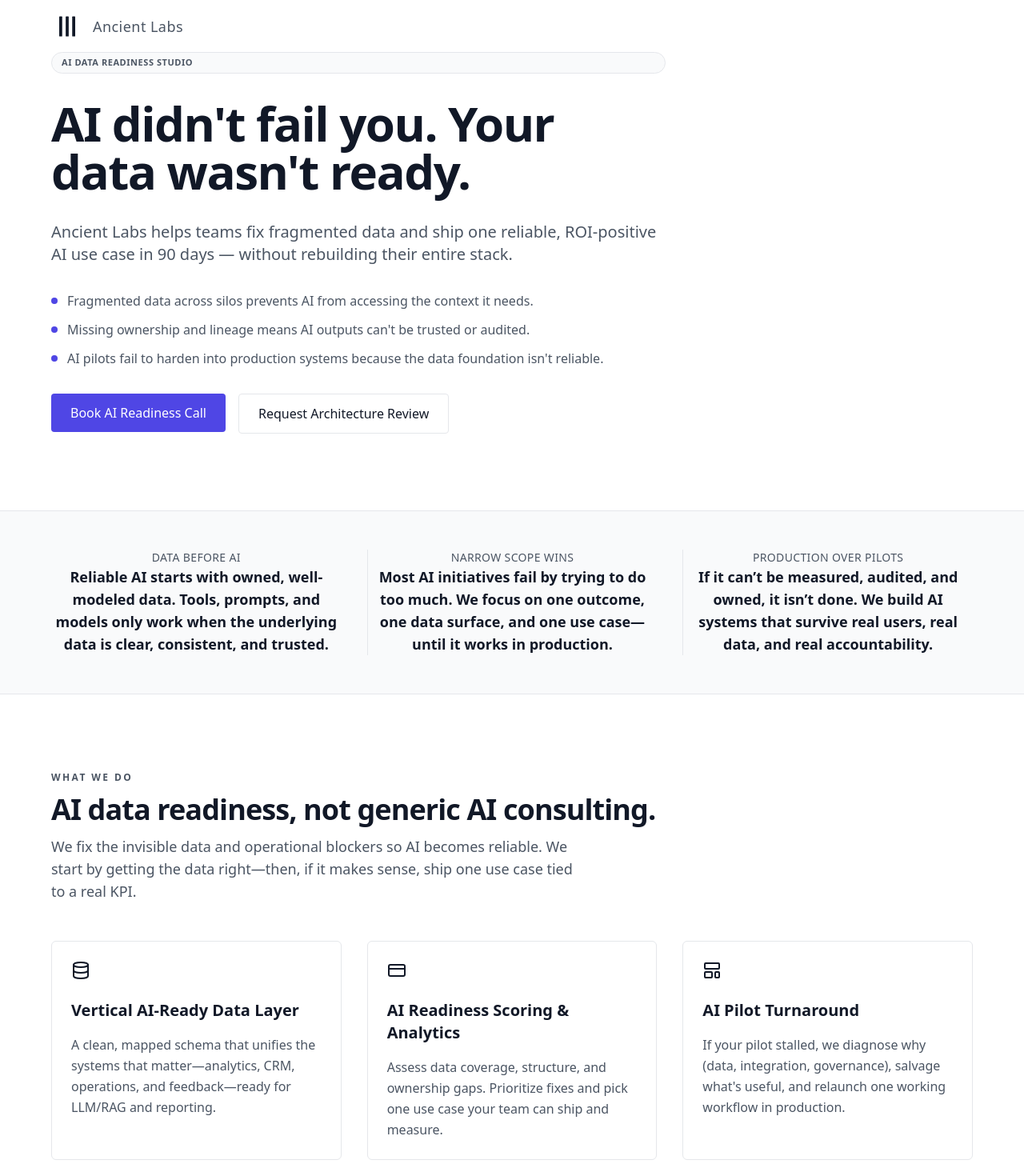
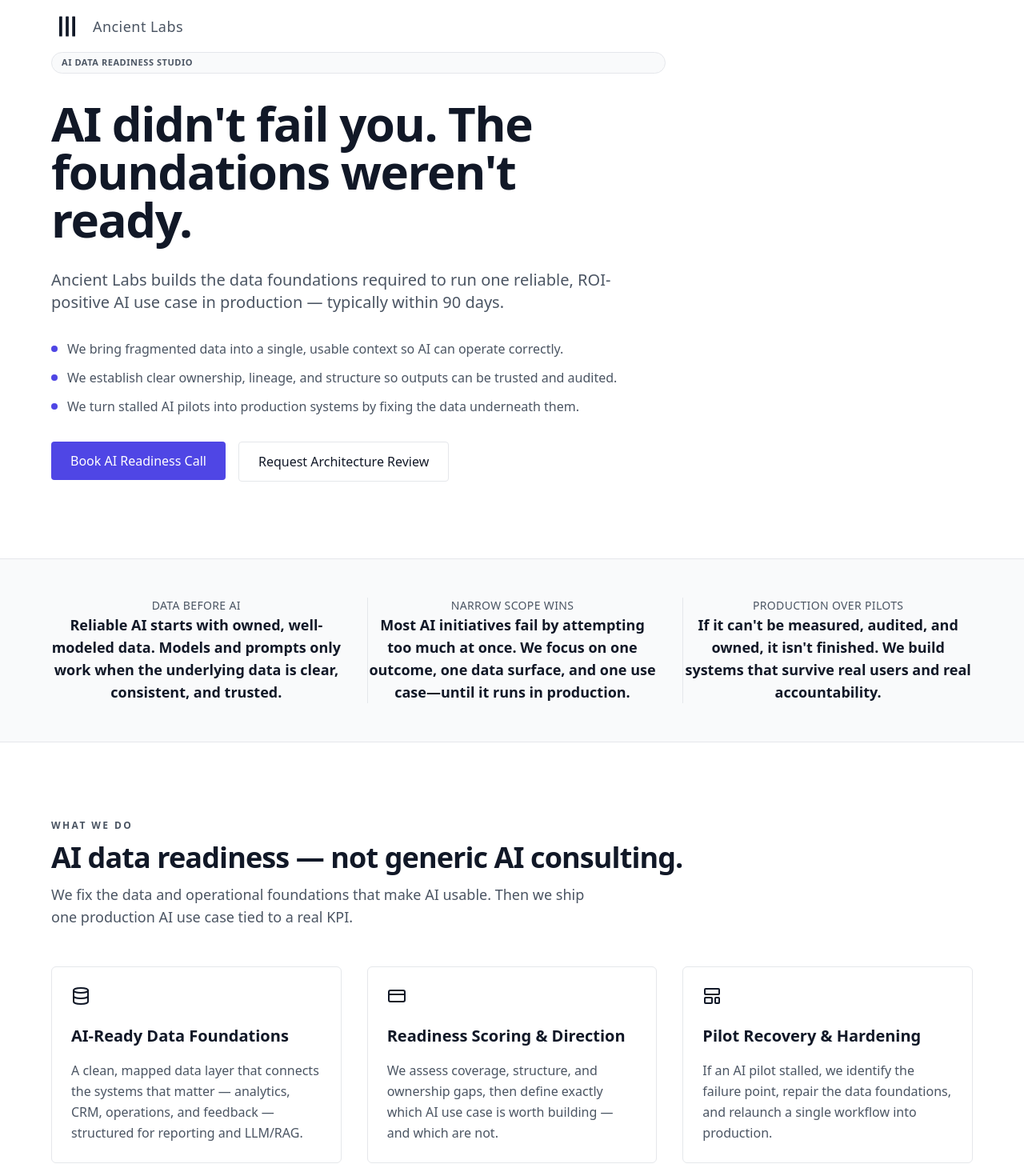
Before and after one commit to kerrmike7/ancientlabs-web, a Next.js app: page / in a window 1280 px wide. Shown: the part 180-1650 px from the top of the page at 80% size. Built offline with nearby package versions, Linux system fonts and the light colour scheme; no server answers.

Commit message:
update: replace site copy with new version
- Update home, services, and about sections with new copy
- Preserve payments, process, insights sections (not in new copy)
- Add back about.nextSteps section required by About page
- Copy-only changes, no layout/styling modifications

```diff
--- a/src/content/siteCopy.ts
+++ b/src/content/siteCopy.ts
@@ -8,14 +8,14 @@ export const siteCopy = {
   home: {
     hero: {
       badge: "AI Data Readiness Studio",
-      headline: "AI didn't fail you. Your data wasn't ready.",
+      headline: "AI didn't fail you. The foundations weren't ready.",
       subheadline: [
-        "Ancient Labs helps teams fix fragmented data and ship one reliable, ROI-positive AI use case in 90 days — without rebuilding their entire stack.",
+        "Ancient Labs builds the data foundations required to run one reliable, ROI-positive AI use case in production — typically within 90 days.",
       ],
       bullets: [
-        "Fragmented data across silos prevents AI from accessing the context it needs.",
-        "Missing ownership and lineage means AI outputs can't be trusted or audited.",
-        "AI pilots fail to harden into production systems because the data foundation isn't reliable.",
+        "We bring fragmented data into a single, usable context so AI can operate correctly.",
+        "We establish clear ownership, lineage, and structure so outputs can be trusted and audited.",
+        "We turn stalled AI pilots into production systems by fixing the data underneath them.",
       ],
     },
     trust: {
@@ -23,55 +23,62 @@ export const siteCopy = {
         {
           label: "Data before AI",
           value:
-            "Reliable AI starts with owned, well-modeled data. Tools, prompts, and models only work when the underlying data is clear, consistent, and trusted.",
+            "Reliable AI starts with owned, well-modeled data. Models and prompts only work when the underlying data is clear, consistent, and trusted.",
         },
         {
           label: "Narrow scope wins",
           value:
-            "Most AI initiatives fail by trying to do too much. We focus on one outcome, one data surface, and one use case—until it works in production.",
+            "Most AI initiatives fail by attempting too much at once. We focus on one outcome, one data surface, and one use case—until it runs in production.",
         },
         {
           label: "Production over pilots",
           value:
-            "If it can’t be measured, audited, and owned, it isn’t done. We build AI systems that survive real users, real data, and real accountability.",
+            "If it can't be measured, audited, and owned, it isn't finished. We build systems that survive real users and real accountability.",
         },
       ],
     },
     valueProp: {
       eyebrow: "What we do",
-      title: "AI data readiness, not generic AI consulting.",
-      description: "We fix the invisible data and operational blockers so AI becomes reliable. We start by getting the data right—then, if it makes sense, ship one use case tied to a real KPI.",
+      title: "AI data readiness — not generic AI consulting.",
+      description:
+        "We fix the data and operational foundations that make AI usable. Then we ship one production AI use case tied to a real KPI.",
       cards: [
         {
-          title: "Vertical AI-Ready Data Layer",
-          copy: "A clean, mapped schema that unifies the systems that matter—analytics, CRM, operations, and feedback—ready for LLM/RAG and reporting.",
+          title: "AI-Ready Data Foundations",
+          copy:
+            "A clean, mapped data layer that connects the systems that matter — analytics, CRM, operations, and feedback — structured for reporting and LLM/RAG.",
         },
         {
-          title: "AI Readiness Scoring & Analytics",
-          copy: "Assess data coverage, structure, and ownership gaps. Prioritize fixes and pick one use case your team can ship and measure.",
+          title: "Readiness Scoring & Direction",
+          copy:
+            "We assess coverage, structure, and ownership gaps, then define exactly which AI use case is worth building — and which are not.",
         },
         {
-          title: "AI Pilot Turnaround",
-          copy: "If your pilot stalled, we diagnose why (data, integration, governance), salvage what's useful, and relaunch one working workflow in production.",
+          title: "Pilot Recovery & Hardening",
+          copy:
+            "If an AI pilot stalled, we identify the failure point, repair the data foundations, and relaunch a single workflow into production.",
         },
       ],
     },
     notAFit: {
-      eyebrow: "Positioning",
-      title: "Who we are not.",
-      description: "Saying no keeps engagements tight and outcomes honest.",
+      eyebrow: "Scope",
+      title: "When this work makes sense.",
+      description: "Clear boundaries lead to real outcomes.",
       items: [
         {
-          title: "A creative agency for chatbots.",
-          copy: "We don't build gimmicks. We ship the data plumbing that makes AI reliable.",
+          title: "Production matters.",
+          copy:
+            "We work with teams aiming to run AI in real workflows — not demos, prompts, or experiments.",
         },
         {
-          title: "A single-vendor implementation shop.",
-          copy: "No Palantir-only reselling here. We pick the right boring tech for your scale.",
+          title: "Infrastructure over hype.",
+          copy:
+            "This work focuses on data foundations and system design, not surface-level AI features.",
         },
         {
-          title: "Staff augmentation for maintenance tickets.",
-          copy: "You get accountable sprints with defined outcomes, not open-ended hourly billing.",
+          title: "Ownership is required.",
+          copy:
+            "We partner with teams who want to understand and own their data — not outsource responsibility.",
         },
       ],
     },
@@ -84,32 +91,32 @@ export const siteCopy = {
   services: {
     hero: {
       eyebrow: "Services",
-      title: "Engagements designed for clarity and momentum.",
+      title: "Engagements designed to reach production.",
       description:
-        "Fixed-scope work to get your data ready for AI — and ship something real. No open-ended consulting.",
+        "Fixed-scope work to establish AI-ready data foundations and ship one real use case. No open-ended consulting.",
     },
     offers: [
       {
         duration: "2–4 weeks",
         title: "AI Data Readiness Assessment",
         description:
-          "For teams with scattered data who need clarity before investing further in AI.\n\nWe map your systems, assess data maturity, and identify which AI use cases are actually feasible — and worth building.",
+          "For teams who want clarity before investing further in AI.\n\nWe assess your systems, data structure, and ownership to determine what is realistically shippable.",
         bullets: [
-          "Map core systems (CRM, analytics, ops, finance, support)",
-          "Score AI readiness across data, infrastructure, and governance",
-          "Identify 2–3 viable AI use cases with effort vs. impact trade-offs",
+          "Map core systems across data, analytics, and operations",
+          "Score readiness across structure, access, and governance",
+          "Identify 2–3 viable AI use cases ranked by effort vs. impact",
         ],
         price: "From €3,000",
       },
       {
         duration: "6–10 weeks",
-        title: "Data Readiness Implementation Sprint",
+        title: "Data Foundations Sprint",
         description:
-          "Turn readiness into reality by building the minimum data foundation needed for one real outcome.\n\nThis sprint focuses on connecting, cleaning, and governing only the data required to support a chosen use case.",
+          "We build the minimum data foundation required to support one production outcome.\n\nNo excess pipelines. No speculative architecture.",
         bullets: [
-          "Build pipelines between 2–4 key systems",
+          "Connect and clean 2–4 critical systems",
           "Define schemas, labels, and access rules",
-          "Establish data quality checks and ROI tracking",
+          "Implement data quality checks and KPI tracking",
         ],
         price: "Typical projects €15,000–30,000",
       },
@@ -117,28 +124,90 @@ export const siteCopy = {
         duration: "6–12 weeks",
         title: "AI Use Case to Production",
         description:
-          "Once your data foundation is in place, we help you ship a single AI workflow tied to a real KPI.\n\nThis might be internal search, support automation, analytics augmentation, or decision support — depending on your data.",
+          "With foundations in place, we ship one AI workflow tied to a real KPI.\n\nSearch, automation, analytics augmentation, or decision support — based on your data.",
         bullets: [
-          "Design and ship one production-ready AI use case",
-          "Measure impact against a defined business KPI",
+          "Design and deploy one production AI workflow",
+          "Measure business impact against a defined KPI",
           "Ensure observability, governance, and handover",
         ],
         price: "Scoped after assessment",
       },
     ],
     notAFit: {
-      eyebrow: "Positioning",
-      title: "Who is this not for?",
-      description: "Clarity about fit keeps engagements tight.",
+      eyebrow: "Fit",
+      title: "This engagement works best when:",
+      description: "A few conditions make the difference.",
       items: [
-        "Teams seeking long-term staff augmentation or maintenance.",
-        "Pre-seed startups without validated product/data volume.",
-        "Marketing-led \"AI buzz\" projects with no infra outcomes.",
+        "There is enough real data volume to support production use.",
+        "The team can commit to decisions on ownership, access, and scope.",
+        "The goal is a shippable outcome — not ongoing experimentation.",
       ],
     },
     ctaBand: {
       headline: "Ready to scope your sprint?",
-      description: "Start with an AI Readiness Call or jump straight into the Architecture Review.",
+      description:
+        "Start with an AI Readiness Call or go straight to an Architecture Review.",
+    },
+  },
+
+  // About
+  about: {
+    hero: {
+      eyebrow: "About",
+      title: "A specialized studio for AI data foundations.",
+      description:
+        "Ancient Labs helps teams make AI reliable by fixing the systems underneath it.",
+    },
+    intro:
+      "We work with teams whose data is fragmented across tools and ownership is unclear — and who need AI to work in production, not demos.",
+    sections: [
+      {
+        heading: "Why we exist",
+        paragraphs: [
+          "We kept seeing the same failure pattern.",
+          "AI pilots launched quickly. Tools were purchased. Expectations were high.",
+          "But without structured, owned, connected data, nothing reached production.",
+          "The issue wasn't models or ambition. It was foundations.",
+        ],
+      },
+      {
+        heading: "Who we work with",
+        paragraphs: [
+          "We work with teams where data maturity is low — but outcomes still matter.",
+        ],
+        bullets: [
+          "Service businesses with fragmented customer and operational data",
+          "E-commerce and digital platforms struggling to unify analytics and AI",
+          "Non-profits that need reliable data to demonstrate impact",
+          "Regulated or high-stakes environments where experimentation isn't enough",
+        ],
+        closing: "Different sectors. The same structural problem.",
+      },
+      {
+        heading: "How we work",
+        paragraphs: [
+          "We operate as a founder-led studio.",
+          "We lead architecture, data design, and delivery directly.",
+          "When scale is required, we extend through senior engineers we've worked with for years.",
+          "Every engagement is scoped around a concrete outcome.",
+        ],
+      },
+    ],
+    quote:
+      "AI is an infrastructure problem. When the foundations are right, AI becomes boring — and that's when it works.",
+    nextSteps: {
+      eyebrow: "Where to next",
+      title: "See how we work.",
+      description: "Jump straight into the services or process detail pages.",
+      links: [
+        { label: "View our Services", href: "/services" },
+        { label: "View our Process", href: "/process" },
+      ],
+    },
+    ctaBand: {
+      headline: "Work directly with the founding team.",
+      description:
+        "Start with an AI Readiness Call or request an Architecture Review.",
     },
   },
 
@@ -194,13 +263,13 @@ export const siteCopy = {
         period: "WEEK 0",
         title: "Intro & Discovery (No obligation)",
         description:
-          "We start with a short working session to understand your goals, constraints, and context. We look at what you’ve already tried—or wanted to try—with AI, and where things stalled. We assess business goals, existing systems, past AI attempts, and organisational readiness. Decision gate: Proceed to AI Readiness Assessment.",
+          "We start with a short working session to understand your goals, constraints, and context. We look at what you've already tried—or wanted to try—with AI, and where things stalled. We assess business goals, existing systems, past AI attempts, and organisational readiness. Decision gate: Proceed to AI Readiness Assessment.",
       },
       {
         period: "WEEKS 1–2",
         title: "AI Readiness Assessment",
         description:
-          "We dig into your data and systems to understand what’s actually possible. This is mostly interviews, light audits, and hands-on review—not heavy build work. You get a readiness score, clear blockers, and 2–3 realistic AI use cases ranked by effort vs. impact. Decision gate: Proceed to Data Foundations—or stop with a clear plan.",
+          "We dig into your data and systems to understand what's actually possible. This is mostly interviews, light audits, and hands-on review—not heavy build work. You get a readiness score, clear blockers, and 2–3 realistic AI use cases ranked by effort vs. impact. Decision gate: Proceed to Data Foundations—or stop with a clear plan.",
       },
       {
         period: "WEEKS 3–4",
@@ -218,7 +287,7 @@ export const siteCopy = {
         period: "WEEKS 11–18",
         title: "AI Use Case Build",
         description:
-          "We ship one AI workflow tied to a real KPI. We scope, integrate, validate, and iterate the solution—whether that’s internal search, support automation, analytics augmentation, or decision support. Outcome: one AI use case live in production.",
+          "We ship one AI workflow tied to a real KPI. We scope, integrate, validate, and iterate the solution—whether that's internal search, support automation, analytics augmentation, or decision support. Outcome: one AI use case live in production.",
       },
       {
         period: "FINAL STEP",
@@ -248,64 +317,6 @@ export const siteCopy = {
     },
   },
 
-  // About
-  about: {
-    hero: {
-      eyebrow: "About",
-      title: "A small studio focused on AI data foundations.",
-      description: "Ancient Labs helps growing teams make AI reliable by fixing the data and systems underneath it.",
-    },
-    intro: "We work with organizations whose data is scattered across tools, teams, and vendors — and who want real outcomes from AI without large budgets, long timelines, or costly experimentation. Our focus is narrow by design: get the data foundation right, then ship something that works.",
-    sections: [
-      {
-        heading: "Why we exist",
-        paragraphs: [
-          "We started Ancient Labs after seeing the same pattern repeat.",
-          "Teams were eager to adopt AI. Pilots were launched. Tools were bought. But without clean, connected, well-owned data, nothing ever made it to production.",
-          "The problem wasn't ambition or models — it was foundations.",
-          "AI only creates value when data is structured, reliable, and designed for real use cases. That's the gap we exist to close.",
-        ],
-      },
-      {
-        heading: "Who we work with",
-        paragraphs: [
-          "We focus on growing teams with low data readiness — where data is fragmented, ownership is unclear, and outcomes still matter.",
-          "This often includes:",
-        ],
-        bullets: [
-          "Service businesses with scattered customer, booking, and behavioral data",
-          "E-commerce and digital platforms struggling to unify analytics, operations, and AI use cases",
-          "Non-profits and mission-driven organizations that need clearer data to demonstrate impact",
-          "Regulated or high-stakes environments where \"experiments\" aren't enough",
-        ],
-        closing: "Different sectors. The same underlying data problem.",
-      },
-      {
-        heading: "How we work",
-        paragraphs: [
-          "Ancient Labs can engage as focused advisors — or as hands-on builders.",
-          "We lead AI readiness, data architecture, and system design directly. When timelines or scope require it, we scale delivery through a trusted bench of senior engineers we've worked with for years.",
-          "This allows us to stay founder-led and outcome-driven, while supporting projects that range from small, targeted builds to larger, time-sensitive initiatives.",
-          "Every engagement is scoped around a concrete outcome — not open-ended exploration.",
-        ],
-      },
-    ],
-    quote: "AI is an infrastructure problem, not a magic trick. When the foundations are right, AI becomes boring — and that's when it starts working.",
-    nextSteps: {
-      eyebrow: "Where to next",
-      title: "See how we work.",
-      description: "Jump straight into the services or process detail pages.",
-      links: [
-        { label: "View our Services", href: "/services" },
-        { label: "View our Process", href: "/process" },
-      ],
-    },
-    ctaBand: {
-      headline: "Want to work directly with the founding team?",
-      description: "We run the engagements ourselves—start the conversation via the Readiness Call or Architecture Review.",
-    },
-  },
-
   // Insights
   insights: {
     hero: {
@@ -332,10 +343,4 @@ export const siteCopy = {
       description: "Grab a call or request an Architecture Review and we'll send the latest thinking afterward.",
     },
   },
-
-  // Global CTA labels (already in siteConfig, but keeping for consistency)
-  ctas: {
-    readiness: "Book AI Readiness Call",
-    architecture: "Request Architecture Review",
-  },
 };
```
